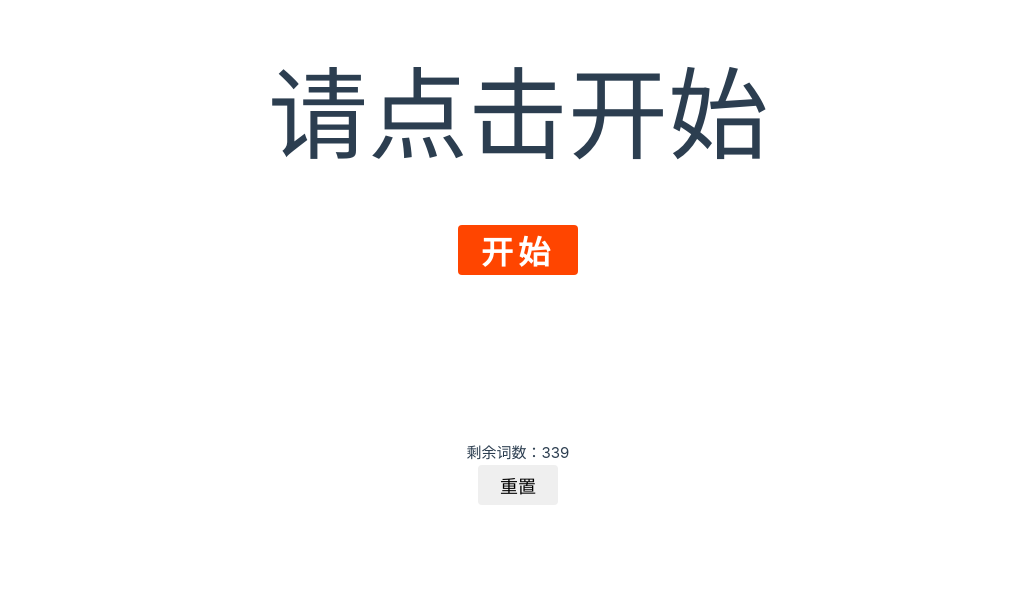
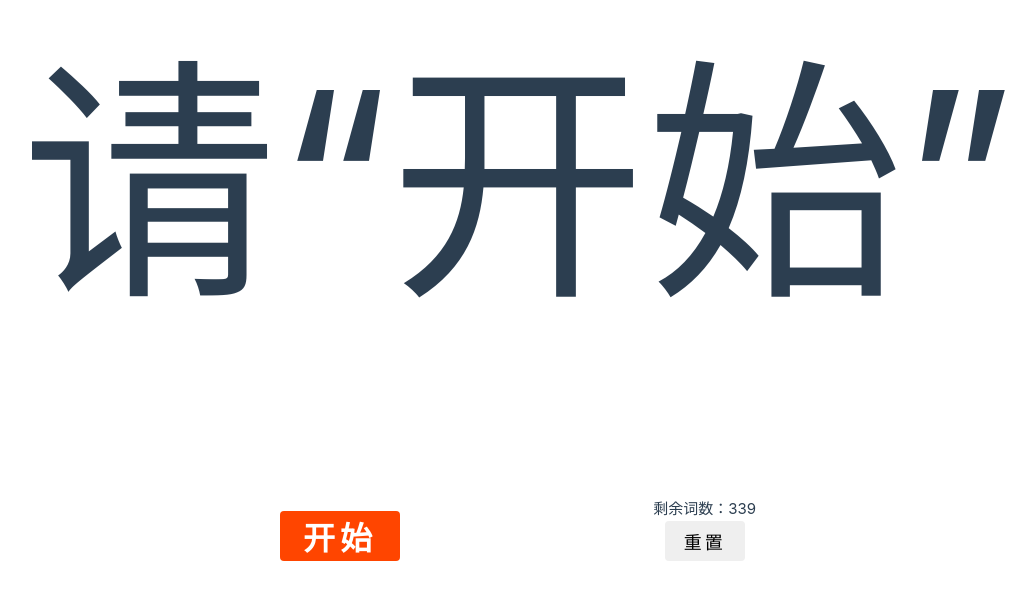
Before and after one commit to jaimly/choose-word, a Vue app: page / in a window 1280 px wide. Shown: the part 130-730 px from the top of the page, without its empty margins (122-1158 px from the left). Built offline with nearby package versions, Linux system fonts and the light colour scheme.

Commit message:
更新样式

```diff
--- a/src/App.vue
+++ b/src/App.vue
@@ -1,9 +1,10 @@
 <script setup>
 import { ref, nextTick } from 'vue';
 import { words } from './data.json';
+
 const localData = handlerLocalData();
 let arr = localData.length?localData:[...words];
-let word = ref('请点击开始');
+let word = ref('请“开始”');
 let btnName = ref('开始');
 let wordLen = ref(arr.length);
 let btnDisable = ref(false);
@@ -29,7 +30,7 @@ async function stop () {
   handlerLocalData(arr);
   if(!arr.length) {
     btnDisable.value = true;
-    word.value = '词库已用完， 请重置';
+    word.value = '请“重置”';
   }
 }
 
@@ -37,7 +38,7 @@ async function reset () {
   if(btnName.value === '停止') stop();
   arr = [...words];
   wordLen.value = arr.length;
-  word.value = '请点击开始';
+  word.value = '请“开始”';
   btnDisable.value = false;
   handlerLocalData(arr);
 }
@@ -53,13 +54,13 @@ function handlerLocalData (data) {
 
 <template>
   <main>
-    <div class="content">
-      <h1>{{ word }}</h1>
+    <h1>{{ word }}</h1>
+    <div class="foot">
       <button class="startBtn" @click="btnName === '开始' ? choose(true) : stop()" :disabled='btnDisable'>{{ btnName }}</button>
-    </div>
-    <div class="foot">
-      <p>剩余词数：{{wordLen}}</p>
-      <button class="resetBtn"  @click="reset()" >重置</button>
+      <div class="reset">
+        <p>剩余词数：{{wordLen}}</p>
+        <button class="resetBtn"  @click="reset()" >重置</button>
+      </div>
     </div>
   </main>
 </template>
@@ -71,24 +72,28 @@ main {
   align-items: center;
   height: inherit;
   justify-content: space-evenly;
-}
-
-.content {
-  display: flex;
-  flex-direction: column;
-  align-items: center;
-  gap: 30px;
+  width: 100%;
 }
 
 .foot {
+  display: flex;
+  flex-direction: row;
+  align-items: flex-end;
+  width: 60%;
+  justify-content: space-around;
+}
+
+.reset {
   display: flex;
   flex-direction: column;
   align-items: center;
 }
 
 h1 {
-  font-size: 100px;
+  font-size: 20vw;
   user-select: none;
+  width: 100%;
+  text-align: center;
 }
 
 .startBtn {
@@ -110,6 +115,7 @@ h1 {
   font-size: large;
   border: none;
   border-radius: 4px;
+  letter-spacing: 3px;
   cursor: pointer;
 }
 </style>
```
Also changed, not shown: 1 other file (tests, documents, lock files or other folders).
